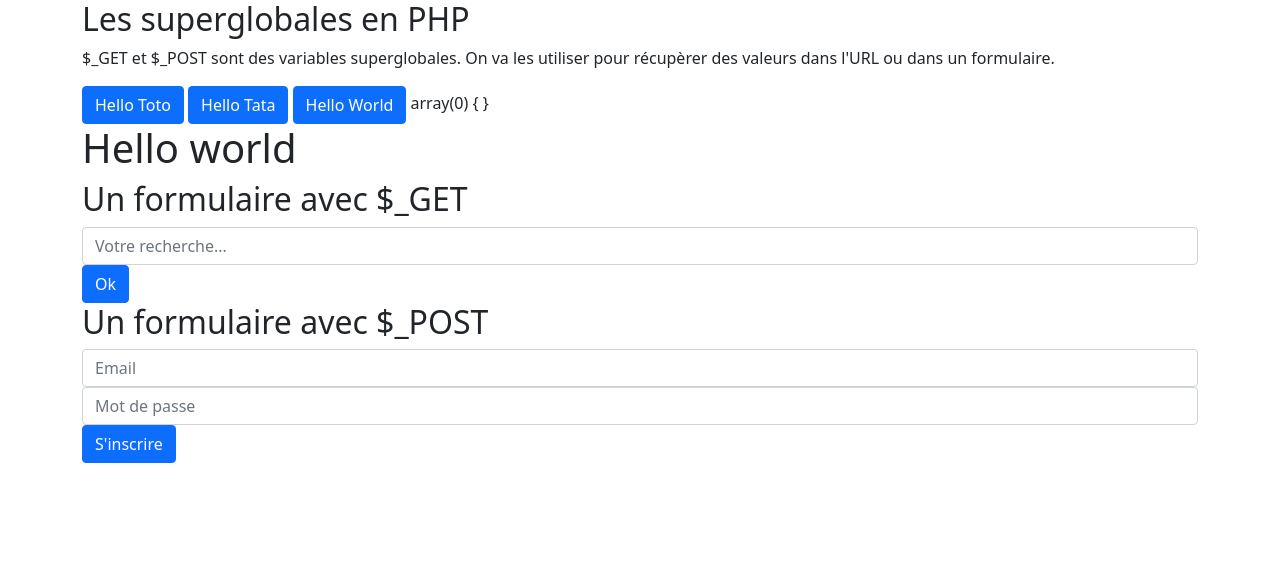
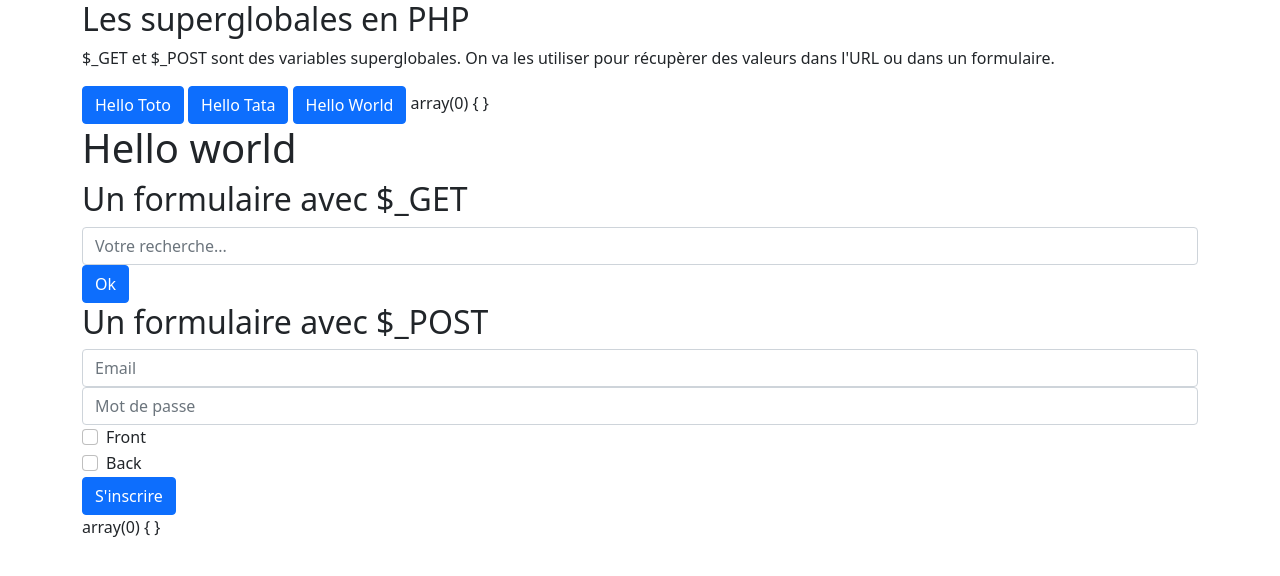
Before and after one commit to dwwm-valenciennes/php, a PHP site: page /index.php in a window 1280 px wide. Shown: the top 576 px of the page. Run offline with PHP 8.4, Linux system fonts and the light colour scheme.

Commit message:
Continue form

```diff
--- a/07-superglobales/index.php
+++ b/07-superglobales/index.php
@@ -64,16 +64,34 @@
             // On récupère l'email et le mot de passe s'ils sont saisis dans le formulaire
             $email = $_POST['email'] ?? '';
             $password = $_POST['password'] ?? '';
+            $skills = $_POST['skills'] ?? [];
         ?>
 
         <form method="post" action="">
-            <input type="email" name="email" class="form-control" placeholder="Email">
+            <input type="email" name="email" class="form-control" placeholder="Email" value="<?= $email; ?>">
             <input type="password" name="password" class="form-control" placeholder="Mot de passe">
+
+            <div class="form-check">
+                <input type="checkbox" name="skills[]" value="front" class="form-check-input"
+                       id="front"
+                       <?php echo in_array('front', $skills) ? 'checked' : ''; ?>
+                >
+                <label for="front" class="form-check-label">Front</label>
+            </div>
+            <div class="form-check">
+                <input type="checkbox" name="skills[]" value="back" class="form-check-input"
+                       id="back"
+                       <?= in_array('back', $skills) ? 'checked' : ''; ?>
+                >
+                <label for="back" class="form-check-label">Back</label>
+            </div>
 
             <button class="btn btn-primary">S'inscrire</button>
         </form>
 
         <?php
+            var_dump($_POST);
+
             if (!empty($_POST)) { // On vérifie si le formulaire est bien soumis
                 // On peut potentiellement vérifier les données...
                 // On va créer un tableau d'erreurs vide qu'on va pouvoir remplir au fur et à mesure des vérifications
@@ -86,11 +104,21 @@
                     $errors[] = 'L\'email est invalide.';
                 }
 
+                // On voudrait vérifier que le mot de passe fasse 6 caractères au minimum
+                if (strlen($password) < 6) {
+                    $errors[] = 'Le mot de passe est trop court.';
+                }
+
                 // Est-ce que mon formulaire est correct ?
                 if (empty($errors)) { // Si le tableau d'erreurs est vide
                     echo 'Le formulaire est correct';
                 } else {
-                    echo 'Le formulaire est incorrect';
+                    // Ici je vais parcourir le tableau d'erreurs pour les afficher
+                    echo '<ul>';
+                    foreach ($errors as $error) {
+                        echo '<li>'.$error.'</li>'; // Affiche chaque message d'erreur
+                    }
+                    echo '</ul>';
                 }
             } // Fin du premier if
         ?>
```
